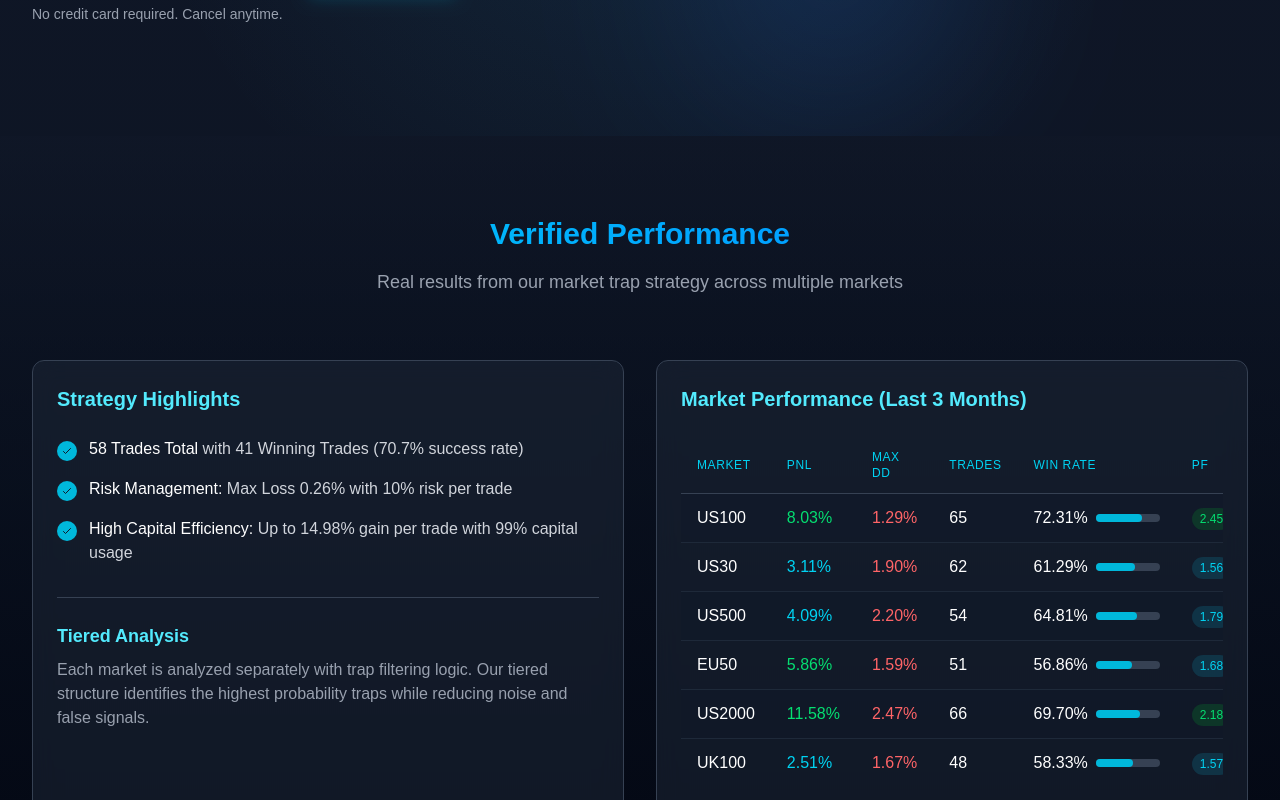
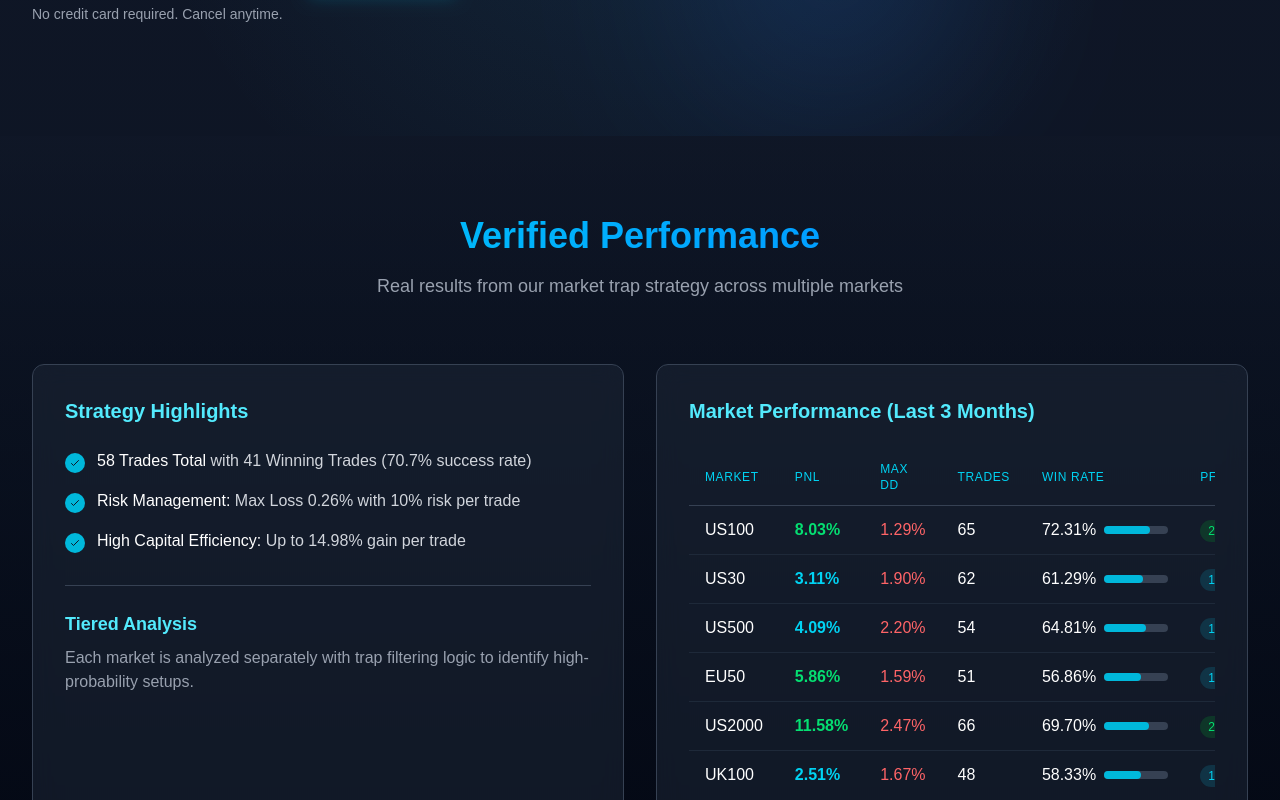
Before and after one commit to calvincyrus9/tradingx, a Next.js app: page / in a window 1280 px wide. Shown: the part 620-1420 px from the top of the page. Built offline with nearby package versions, Linux system fonts and the light colour scheme.

Commit message:
Add react-icons dependency

```diff
--- a/src/components/Performance.js
+++ b/src/components/Performance.js
@@ -12,21 +12,27 @@ const Performance = () => {
   ];
 
   return (
-    <section className="py-20 bg-gradient-to-b from-gray-900/50 to-gray-950">
+    // Section padding adjusted for different screen sizes
+    <section className="py-12 md:py-20 bg-gradient-to-b from-gray-900/50 to-gray-950 text-white">
       <div className="max-w-7xl mx-auto px-4 sm:px-6 lg:px-8">
         <div className="text-center">
-          <h2 className="text-3xl font-bold bg-clip-text text-transparent bg-gradient-to-r from-cyan-400 to-blue-500">
+            {/* Title font size is now responsive */}
+          <h2 className="text-3xl sm:text-4xl font-bold bg-clip-text text-transparent bg-gradient-to-r from-cyan-400 to-blue-500">
             Verified Performance
           </h2>
-          <p className="mt-4 text-lg text-gray-400 max-w-2xl mx-auto">
+            {/* Subtitle text size adjusts on smaller screens */}
+          <p className="mt-4 text-base sm:text-lg text-gray-400 max-w-2xl mx-auto">
             Real results from our market trap strategy across multiple markets
           </p>
         </div>
 
-        <div className="mt-16 grid md:grid-cols-2 gap-8">
-          <div className="bg-gray-800/50 backdrop-blur-md border border-gray-700 rounded-xl p-6">
+        {/* Grid layout now applies on large screens (lg), stacking on tablet and mobile */}
+        <div className="mt-12 lg:mt-16 grid lg:grid-cols-2 gap-8">
+          {/* First Card: Strategy Highlights */}
+          <div className="bg-gray-800/50 backdrop-blur-md border border-gray-700 rounded-xl p-6 md:p-8">
             <h3 className="text-xl font-bold text-cyan-300">Strategy Highlights</h3>
             <div className="mt-6 space-y-4">
+              {/* Highlight Item 1 */}
               <div className="flex items-start">
                 <div className="flex-shrink-0 mt-1">
                   <div className="w-5 h-5 rounded-full bg-cyan-500 flex items-center justify-center">
@@ -42,6 +48,7 @@ const Performance = () => {
                 </div>
               </div>
 
+              {/* Highlight Item 2 */}
               <div className="flex items-start">
                 <div className="flex-shrink-0 mt-1">
                   <div className="w-5 h-5 rounded-full bg-cyan-500 flex items-center justify-center">
@@ -57,6 +64,7 @@ const Performance = () => {
                 </div>
               </div>
 
+              {/* Highlight Item 3 */}
               <div className="flex items-start">
                 <div className="flex-shrink-0 mt-1">
                   <div className="w-5 h-5 rounded-full bg-cyan-500 flex items-center justify-center">
@@ -67,7 +75,7 @@ const Performance = () => {
                 </div>
                 <div className="ml-3">
                   <p className="text-gray-300">
-                    <span className="font-medium text-white">High Capital Efficiency:</span> Up to 14.98% gain per trade with 99% capital usage
+                    <span className="font-medium text-white">High Capital Efficiency:</span> Up to 14.98% gain per trade
                   </p>
                 </div>
               </div>
@@ -76,38 +84,43 @@ const Performance = () => {
             <div className="mt-8 pt-6 border-t border-gray-700">
               <h4 className="text-lg font-semibold text-cyan-300">Tiered Analysis</h4>
               <p className="mt-2 text-gray-400">
-                Each market is analyzed separately with trap filtering logic. Our tiered structure identifies the highest probability traps while reducing noise and false signals.
+                Each market is analyzed separately with trap filtering logic to identify high-probability setups.
               </p>
             </div>
           </div>
 
-          <div className="bg-gray-800/50 backdrop-blur-md border border-gray-700 rounded-xl p-6">
+          {/* Second Card: Market Performance Table */}
+          <div className="bg-gray-800/50 backdrop-blur-md border border-gray-700 rounded-xl p-6 md:p-8">
             <h3 className="text-xl font-bold text-cyan-300">Market Performance (Last 3 Months)</h3>
+            {/* Wrapper makes the table scrollable on x-axis on small screens */}
             <div className="mt-6 overflow-x-auto">
               <table className="min-w-full divide-y divide-gray-700">
                 <thead>
                   <tr>
-                    <th className="px-4 py-3 text-left text-xs font-medium text-cyan-400 uppercase tracking-wider">Market</th>
-                    <th className="px-4 py-3 text-left text-xs font-medium text-cyan-400 uppercase tracking-wider">PNL</th>
-                    <th className="px-4 py-3 text-left text-xs font-medium text-cyan-400 uppercase tracking-wider">Max DD</th>
-                    <th className="px-4 py-3 text-left text-xs font-medium text-cyan-400 uppercase tracking-wider">Trades</th>
-                    <th className="px-4 py-3 text-left text-xs font-medium text-cyan-400 uppercase tracking-wider">Win Rate</th>
-                    <th className="px-4 py-3 text-left text-xs font-medium text-cyan-400 uppercase tracking-wider">PF</th>
+                    {/* Table headers with adjusted padding for mobile */}
+                    <th className="px-2 sm:px-4 py-3 text-left text-xs font-medium text-cyan-400 uppercase tracking-wider">Market</th>
+                    <th className="px-2 sm:px-4 py-3 text-left text-xs font-medium text-cyan-400 uppercase tracking-wider">PNL</th>
+                    <th className="px-2 sm:px-4 py-3 text-left text-xs font-medium text-cyan-400 uppercase tracking-wider">Max DD</th>
+                    <th className="px-2 sm:px-4 py-3 text-left text-xs font-medium text-cyan-400 uppercase tracking-wider">Trades</th>
+                    <th className="px-2 sm:px-4 py-3 text-left text-xs font-medium text-cyan-400 uppercase tracking-wider">Win Rate</th>
+                    <th className="px-2 sm:px-4 py-3 text-left text-xs font-medium text-cyan-400 uppercase tracking-wider">PF</th>
                   </tr>
                 </thead>
                 <tbody className="divide-y divide-gray-800">
                   {performanceData.map((item, index) => (
-                    <tr key={index} className={index % 2 === 0 ? 'bg-gray-900/50' : ''}>
-                      <td className="px-4 py-3 whitespace-nowrap font-medium">{item.market}</td>
-                      <td className={`px-4 py-3 whitespace-nowrap ${parseFloat(item.pnl) > 5 ? 'text-green-400' : 'text-cyan-400'}`}>
+                    <tr key={index} className="hover:bg-gray-700/50 transition-colors duration-200">
+                        {/* Table cells with adjusted padding */}
+                      <td className="px-2 sm:px-4 py-3 whitespace-nowrap font-medium">{item.market}</td>
+                      <td className={`px-2 sm:px-4 py-3 whitespace-nowrap font-semibold ${parseFloat(item.pnl) > 5 ? 'text-green-400' : 'text-cyan-400'}`}>
                         {item.pnl}
                       </td>
-                      <td className="px-4 py-3 whitespace-nowrap text-red-400">{item.maxDrawdown}</td>
-                      <td className="px-4 py-3 whitespace-nowrap">{item.trades}</td>
-                      <td className="px-4 py-3 whitespace-nowrap">
+                      <td className="px-2 sm:px-4 py-3 whitespace-nowrap text-red-400">{item.maxDrawdown}</td>
+                      <td className="px-2 sm:px-4 py-3 whitespace-nowrap">{item.trades}</td>
+                      <td className="px-2 sm:px-4 py-3 whitespace-nowrap">
                         <div className="flex items-center">
                           <span>{item.winRate}</span>
-                          <div className="ml-2 w-16 bg-gray-700 rounded-full h-2">
+                              {/* Responsive width for the progress bar */}
+                          <div className="ml-2 w-12 sm:w-16 bg-gray-700 rounded-full h-2">
                             <div
                               className="bg-cyan-500 h-2 rounded-full"
                               style={{ width: `${parseFloat(item.winRate)}%` }}
@@ -115,7 +128,7 @@ const Performance = () => {
                           </div>
                         </div>
                       </td>
-                      <td className="px-4 py-3 whitespace-nowrap">
+                      <td className="px-2 sm:px-4 py-3 whitespace-nowrap">
                         <span className={`px-2 py-1 rounded-full text-xs font-medium ${
                           item.pf > 2 ? 'bg-green-900/50 text-green-400' :
                           item.pf > 1.5 ? 'bg-cyan-900/50 text-cyan-400' : 'bg-yellow-900/50 text-yellow-400'
```
Lines whose indentation alone changed are shown as unchanged.
